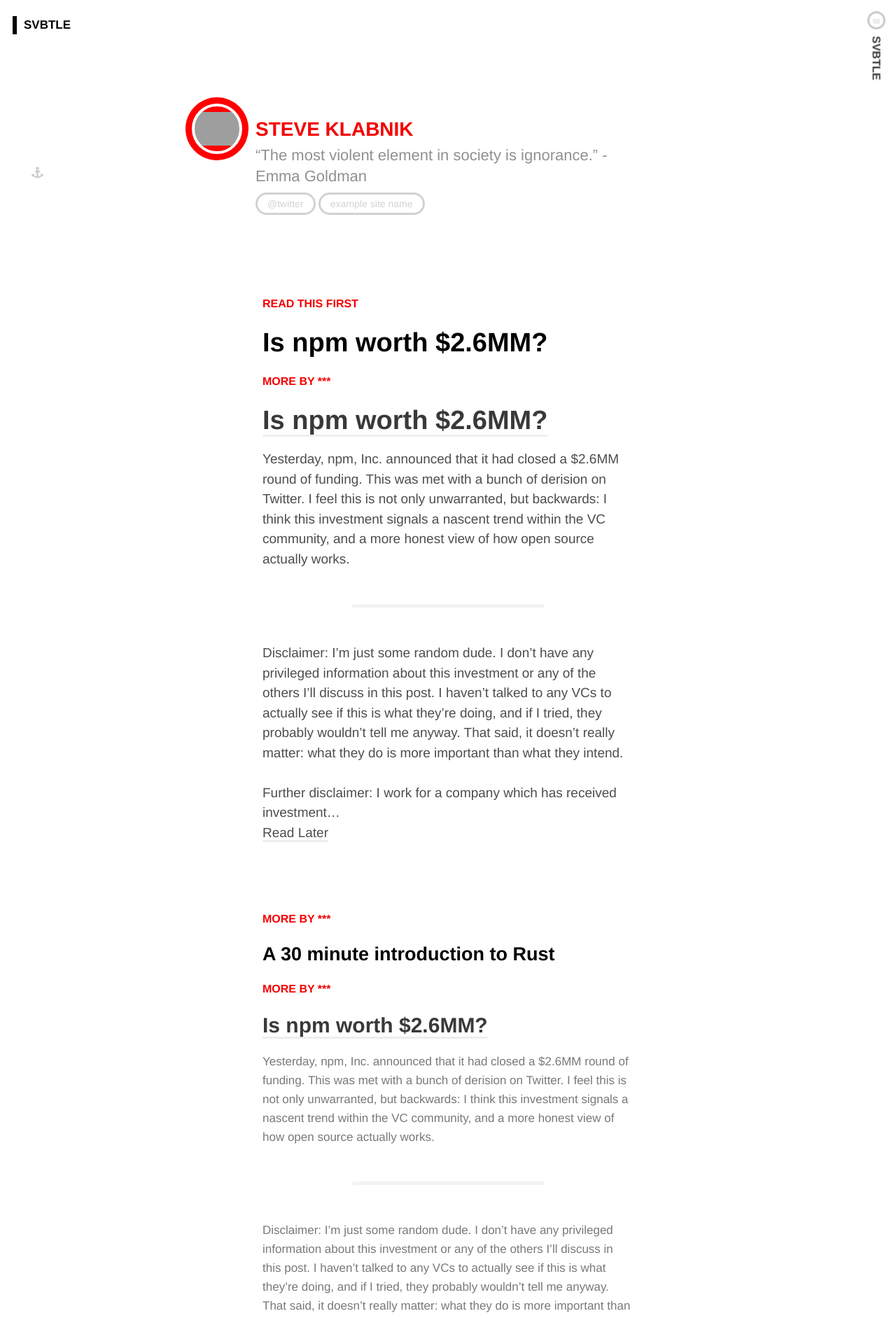
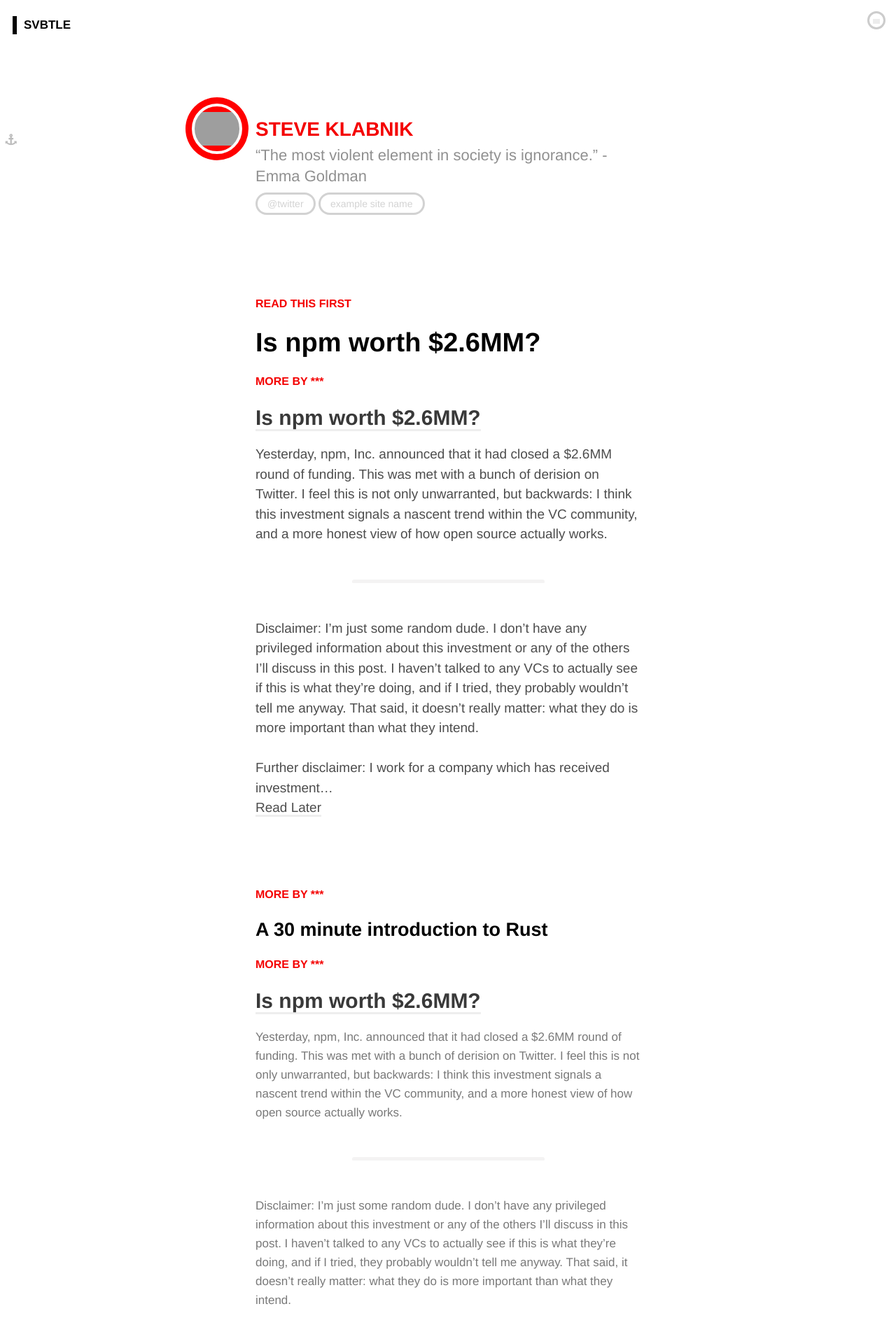
Before and after one commit to orlando/svbtle-jekyll, a Jekyll site: the page built from index.html, in a window 1280 px wide. Shown: the top 1883 px of the page at 70% size. Built offline with Jekyll 4.4.1, drawn with Linux system fonts in a browser that asks for light colours; nearby versions of some CDN libraries; Markdown is read by kramdown in place of the engine named in the settings; the list of posts is cut into pages by our own code; some of the changed text lies outside the part shown; grey boxes are pictures that could not be loaded.

Commit message:
Fix post detail layout and fonts II

```diff
--- a/_layouts/base.html
+++ b/_layouts/base.html
@@ -42,7 +42,7 @@
     <div class="main-container">
 
       <a href="https://svbtle.com" class="home_logotype_link">
-        <h1>Svbtle</h1>
+        <h1 class="tag">Svbtle</h1>
       </a>
 
       <div class="header-container">
@@ -70,7 +70,7 @@
       </div>
 
       <div class="posts-container">
-        <span class="tag-read-first is-uppercase">read this first</span>
+        <span class="tag read-first is-uppercase">read this first</span>
         {{content}}
       </div>
 
@@ -97,14 +97,14 @@
         <a href="mailto:steve@steveklabnik.com?subject=hi" class="linkout contact">say hello</a>
       </div>
 
-      <div class="copyright">
+      <div class="copyright tag">
         © 2014
       </div>
     </div>
 
     <div class="side-nav-container">
       <div class="side-nav__button">&nbsp;</div>
-      <h3 class="logotype"><a class="is-uppercase" href="#">svbtle</a></h3>
+      <h3 class="logotype"><a class="is-uppercase tag" href="#">svbtle</a></h3>
       <nav class="side-nav">
         <div class="top">
           <p>
--- a/_layouts/detail.html
+++ b/_layouts/detail.html
@@ -41,7 +41,7 @@
   <body style="zoom: 1;">
     <div class="main-container">
 
-      <a href="https://svbtle.com" class="home_logotype_link">
+      <a href="https://svbtle.com" class="tag home_logotype_link">
         <h1>Svbtle</h1>
       </a>
 
@@ -65,7 +65,7 @@
       <!-- Next article preview -->
       <div class="next-article">
         <a href="#">
-          <p class="read-next-tag is-uppercase">Read this next:</p>
+          <p class="read-next tag is-uppercase">Read this next:</p>
           <p class="next-article__title">Protocol and Language</p>
           <div class="next-article__content">
             <p>This is the second part of my series on protocol. The first part contained a lot of background information, but now we’re ready to get into what Protocol actually is. I live in a pretty unique place, the Farmhouse. It’s a... <span>Continue…</span></p>
@@ -97,7 +97,7 @@
 
     <div class="side-nav-container">
       <div class="side-nav__button">&nbsp;</div>
-      <h3 class="logotype"><a class="is-uppercase" href="#">svbtle</a></h3>
+      <h3 class="tag logotype"><a class="is-uppercase" href="#">svbtle</a></h3>
       <nav class="side-nav">
         <div class="top">
           <p>
--- a/assets/stylesheets/styles.css
+++ b/assets/stylesheets/styles.css
@@ -27,6 +27,25 @@
 
 :-ms-input-placeholder {
   color: white;
+}
+
+/* Fonts */
+.next-article__title,
+.logotype,
+.profile-name {
+  font-family: freight-sans-pro, proxima-nova, Helvetica;
+}
+
+.title {
+  font-family: freight-sans-pro, Helvetica, Avenir, Arial, sans-serif;
+}
+
+.tag {
+  font-family: freight-sans-pro, Helvetica;
+}
+
+.side-nav-container {
+  font-family: proxima-nova, Helvetica;
 }
 
 .main-container {
@@ -247,18 +266,6 @@
   font-size: 17px;
 }
 
-p,
-.tag-read-first,
-*::before,
-.post > h1,
-.post > a {
-  padding: 0 10px;
-}
-
-.button {
-  margin-left: 10px;
-}
-
 .next-article,
 .post {
   color: #797979;
@@ -275,6 +282,8 @@
 
 .post blockquote p {
   padding: 10px;
+  font-size: 16px;
+  line-height: 26px;
 }
 
 .post code {
@@ -287,7 +296,7 @@
   width: auto;
   border-left: 0;
   border-right: 0;
-  margin: 0 auto;
+  margin: 16px auto;
   max-width: 550px;
   overflow: auto;
 }
@@ -377,7 +386,13 @@
   bottom: 0;
   right: 0;
   width: 5%;
-  transition: all 0.5s cubic-bezier(0.165, 0.63, 0.14, 0.82);
+  transition-property: all;
+  transition-duration: .5s;
+  -webkit-transition-timing-function: cubic-bezier(0.165,0.630,0.140,0.820);
+  -moz-transition-timing-function: cubic-bezier(0.165,0.630,0.140,0.820);
+  -ms-transition-timing-function: cubic-bezier(0.165,0.630,0.140,0.820);
+  -o-transition-timing-function: cubic-bezier(0.165,0.630,0.140,0.820);
+  transition-timing-function: cubic-bezier(0.165,0.630,0.140,0.820);
   z-index: 1;
 }
 
@@ -477,12 +492,17 @@
   -webkit-transform: rotate(90deg);
   color: #363636;
   font-weight: bold;
+  transition-property: all;
+  transition-duration: .3s;
   font-size: 16px;
-  line-height: 16px;
-  transition-duration: 0.3s;
-  transition-property: all;
-  transition-timing-function: cubic-bezier(0.165, 0.63, 0.14, 0.82);
+  line-height: 24px;
+  -webkit-transition-timing-function: cubic-bezier(0.165,0.630,0.140,0.820);
+  -moz-transition-timing-function: cubic-bezier(0.165,0.630,0.140,0.820);
+  -ms-transition-timing-function: cubic-bezier(0.165,0.630,0.140,0.820);
+  -o-transition-timing-function: cubic-bezier(0.165,0.630,0.140,0.820);
+  transition-timing-function: cubic-bezier(0.165,0.630,0.140,0.820);
   z-index: 2;
+  display: none;
 }
 
 /* Pagination */
@@ -703,19 +723,35 @@
 
 /*detail view*/
 
+.detail-view .main-header {
+  padding-top: 50px;
+}
+
+.detail-view .posts-container {
+  margin-top: 31px;
+}
+
 .detail-view .profile-name {
-  border-bottom: 3px solid transparent;
   font-size: 18px;
   line-height: normal;
   color: #000;
-  padding-left: 10px;
+  text-decoration: none;
+}
+
+.detail-view .profile-name a {
+  border-bottom: 3px solid transparent;
+}
+
+.detail-view .profile-name:hover  a {
+  border-bottom: 3px solid #F40000;
+  color: #F40000;
 }
 
 .detail-view figure {
   height: 55px;
   width: 55px;
   left: -100px;
-  top: 50px;
+  top: 16px;
   bottom: -20px;
 }
 
@@ -725,11 +761,27 @@
   top: 5px;
 }
 
+.post.detail-view h1.title {
+  font-size: 30px;
+  line-height: 36px;
+}
+
 .post.detail-view .anchor-icon {
   position: absolute;
-  top: 225px;
-  left: 2%;
+  top: 170px;
+  left: .6%;
+  padding-top: 8px;
+  padding-left: 0;
   border: none;
+}
+
+.post.detail-view a:hover {
+  color: #F40000;
+}
+
+
+.post.detail-view h2 {
+  font-weight: bold;
 }
 
 .anchor-icon .fa,
@@ -760,13 +812,7 @@
   opacity: 1 !important;
 }
 
-.detail-view .profile-name:hover {
-  border-bottom: 3px solid #F40000;
-  color: #F40000;
-  text-decoration: none;
-}
-
-.detail-view .tag-read-first {
+.detail-view .read-first {
   display: none;
   visibility: hidden;
 }
@@ -862,7 +908,7 @@
   margin-top: 10px;
 }
 
-.read-next-tag {
+.read-next {
   display: block;
   text-transform: uppercase;
   font-weight: bold;
```
Also changed, not shown: _posts/2014-03-12-how-dogecoin-changed-my-perspective-on-cryptocurrency.markdown (added, +15 -0 lines).
